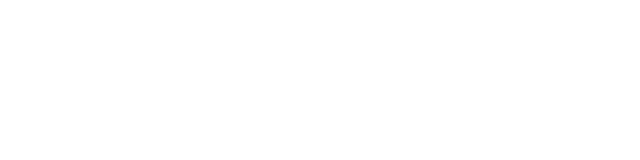
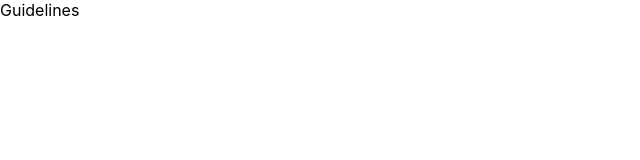
Before and after one commit to deepakn7502/symposium, a React (Create React App) app: page /guidelines in a window 1280 px wide. Before the commit this address had no page. Shown: the top 160 px of the page, without its empty margins (0-640 px from the left). Built offline with nearby package versions, Linux system fonts and the light colour scheme.

Commit message:
guidelines

```diff
--- a/src/App.js
+++ b/src/App.js
@@ -4,10 +4,9 @@
 import { db } from "./firebase-config";
 import { accessData } from "./server";
 import { collection } from "firebase/firestore";
-import { } from "./server"
-
 import { BrowserRouter as Router, Routes, Route } from "react-router-dom";
 import Home from "./Components/Home";
+import Guidelines from "./Components/Guidelines";
 
 function App() {
 
@@ -16,6 +15,7 @@
       <Routes>
         <Route path="/" element={<Home />} />
         <Route path="/register" element={<Register />} />
+        <Route path="/guidelines" element={<Guidelines />} />
       </Routes>
     </Router>
   );
--- /dev/null
+++ b/src/Components/Guidelines.js
@@ -0,0 +1,11 @@
+import React from "react";
+import "./Guidelines.css";
+
+function Guidelines(){
+
+    return(
+        <div>Guidelines</div>
+    )
+}
+
+export default Guidelines;
```
Also changed, not shown: src/Components/Guidelines.css (added).
